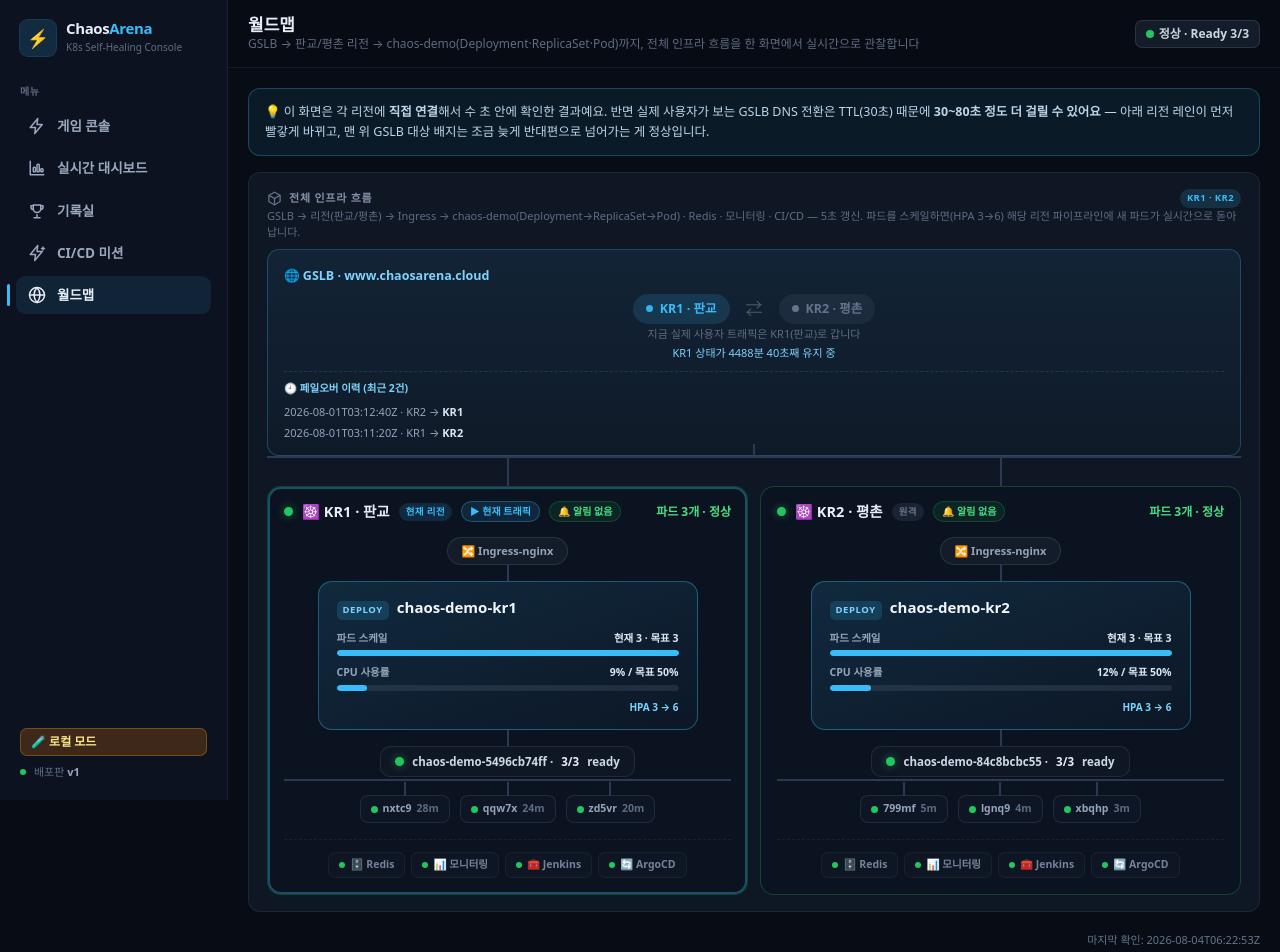
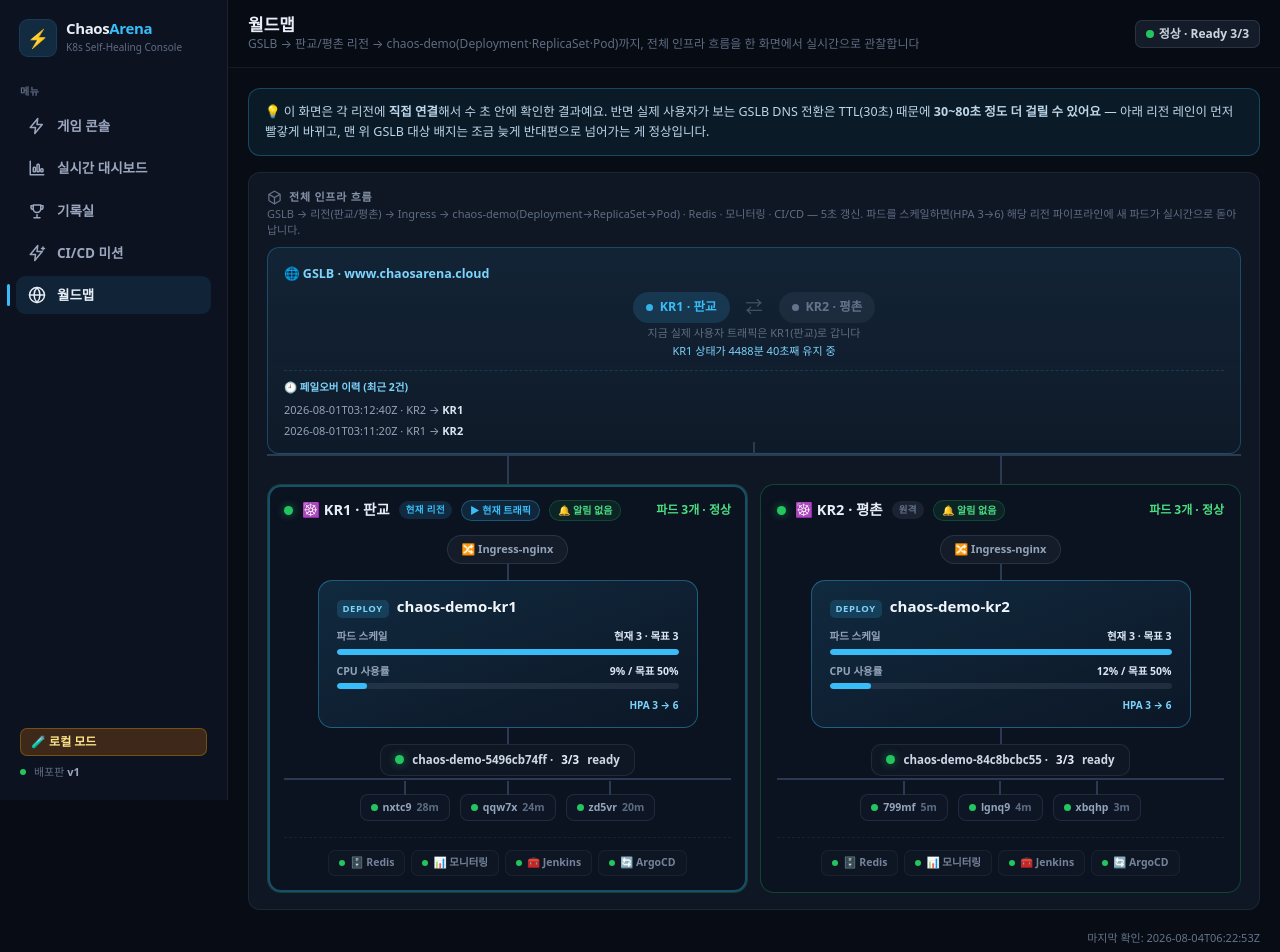
Before and after one commit to wonju90/ChaosArena, a Flask app: page /infra in a window 1280 px wide. Shown: the top 952 px of the page. Run offline with Flask 3, Linux system fonts and the light colour scheme; data that the repository does not hold is empty; some libraries are stand-ins or nearby versions; some web fonts are replaced.

Commit message:
Remove redundant static "KR1 · KR2" badge from 월드맵 panel header
It was hardcoded text unrelated to GSLB state, and duplicated what the
per-lane "현재 트래픽" badge already shows dynamically.

Co-Authored-By: Claude Sonnet 5 <noreply@anthropic.com>

```diff
--- a/templates/infra.html
+++ b/templates/infra.html
@@ -232,7 +232,6 @@
   <div class="panel">
     <div class="flex items-center gap-2">
       <h2 class="panel-title" style="margin:0">{{ ic.i('box') }} 전체 인프라 흐름</h2>
-      <span class="lane-role role-self" style="margin-left:auto">KR1 · KR2</span>
     </div>
     <div class="text-[11px] text-faint mb-2">
       GSLB → 리전(판교/평촌) → Ingress → chaos-demo(Deployment→ReplicaSet→Pod) · Redis · 모니터링 · CI/CD
```
